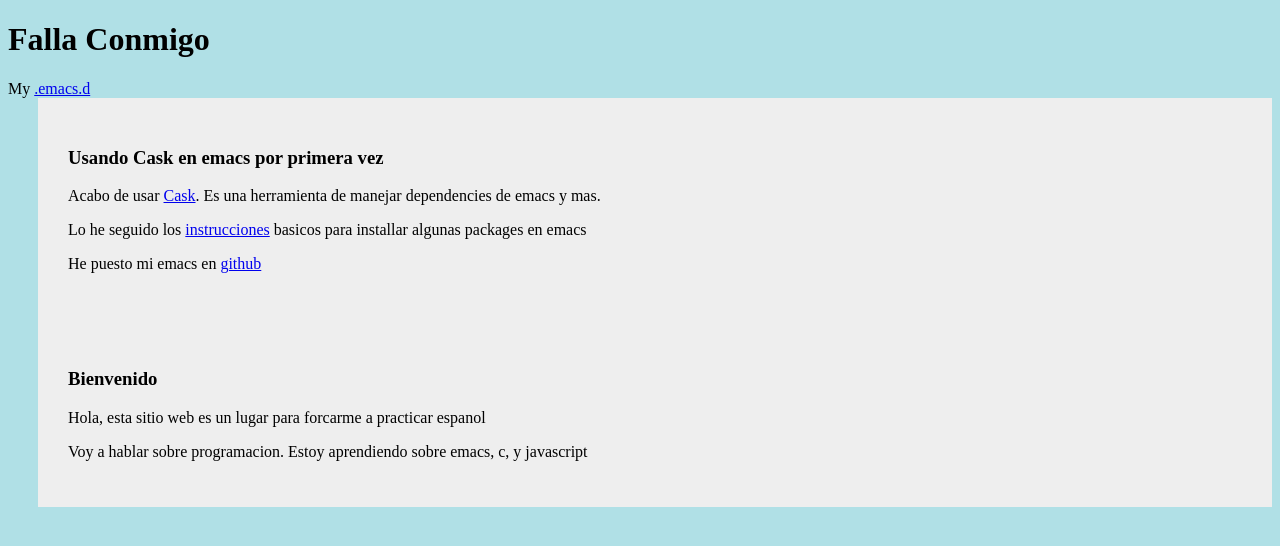
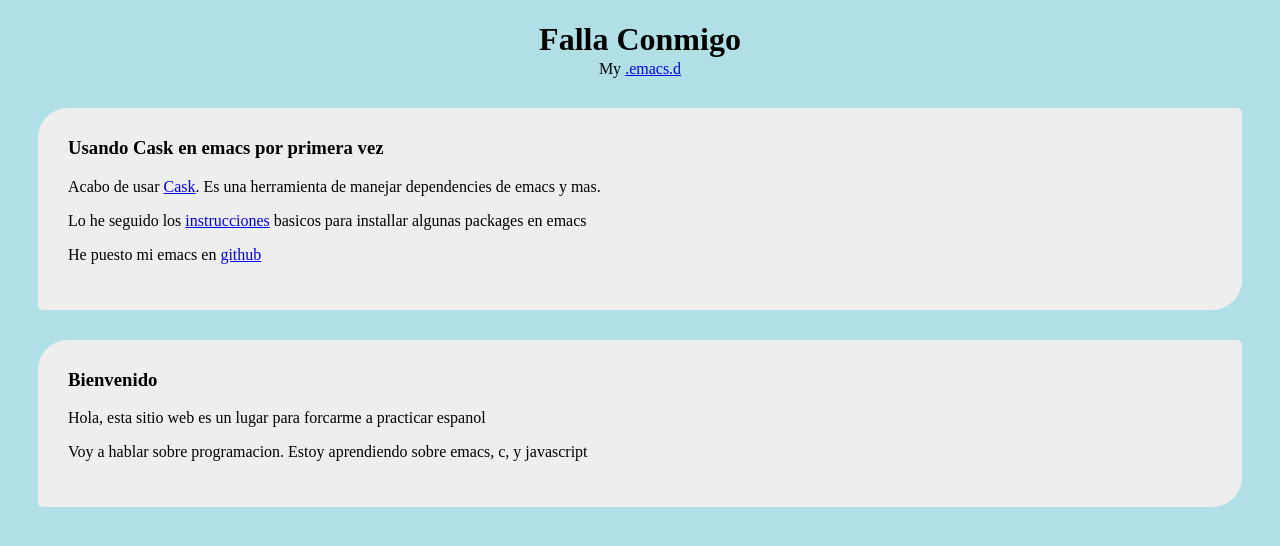
Before and after one commit to dericbytes/falla-conmigo, a plain HTML site: page docs/index.html in a window 1280 px wide. Drawn offline with Linux system fonts and the light colour scheme.

Commit message:
add pageHeader spacing + align center + section1 add space + border

```diff
--- a/docs/css/main.css
+++ b/docs/css/main.css
@@ -2,10 +2,26 @@ body {
     background-color: powderblue;
 }
 
+h1 {
+    text-align: center;
+    margin-bottom: 2px;
+}
+
+#pageHeader {
+    text-align: center
+}
+
 .section1 {
     background-color: #eee;
-    margin-left: 30px;
+    margin: 30px;
     padding: 30px;
+    padding-top: 10px;
+    border-top-left-radius: 30px;
+    border-top-right-radius: 5px;
+    border-bottom-right-radius: 30px;
+    border-bottom-left-radius: 5px;
+    border-width: 2px;
+    border-color: #ddd;
 }
 
 .div.outline-N {
--- a/docs/index.html
+++ b/docs/index.html
@@ -6,7 +6,7 @@
     <link href="./css/main.css" rel="stylesheet" type="text/css"/>
   </head>
   <body>
-    <div>
+    <div id="pageHeader">
       <H1>Falla Conmigo</H1>
       My <a href="https://github.com/dericbytes/emacs-dot-files">.emacs.d</a>
     </div>
```
